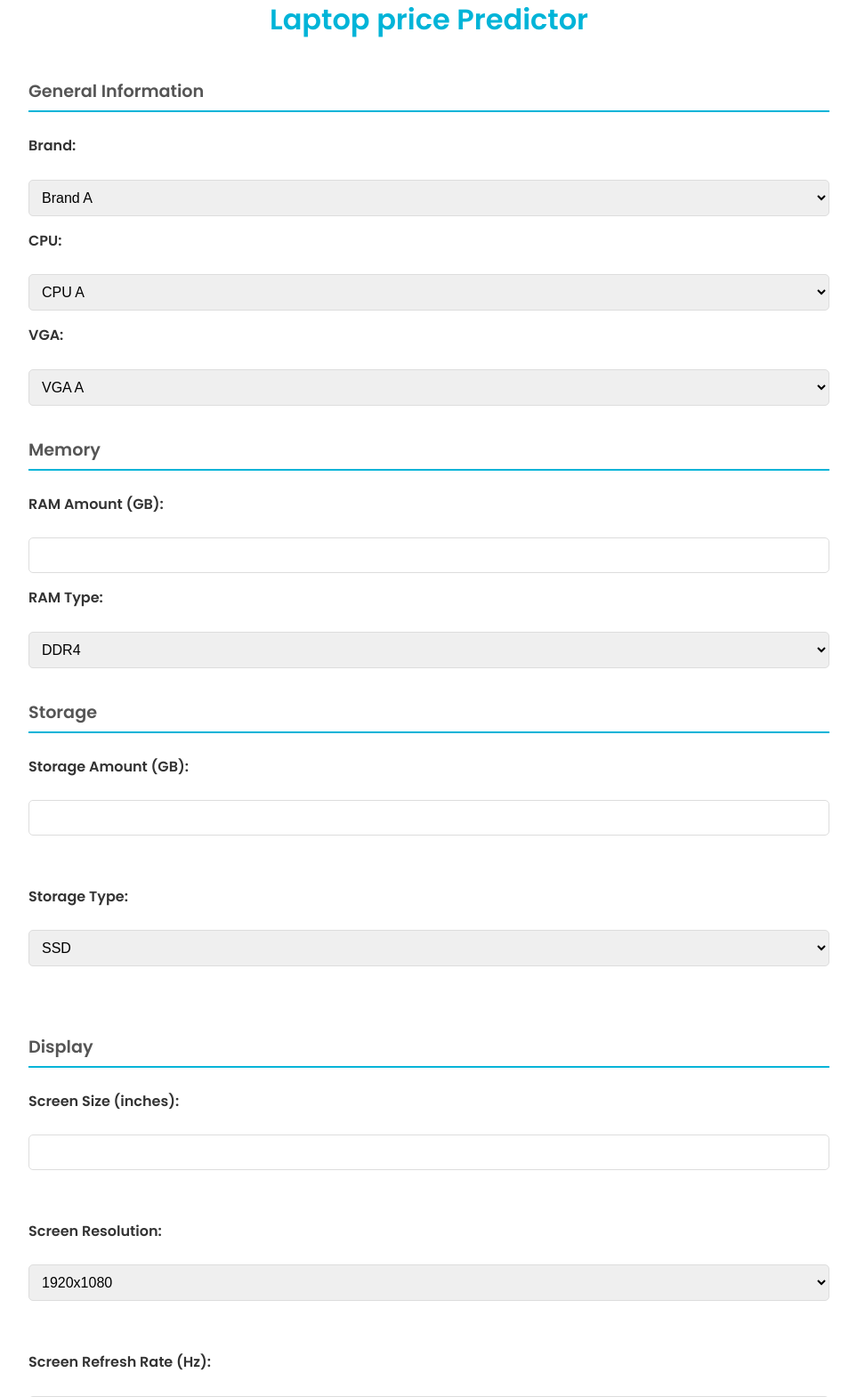
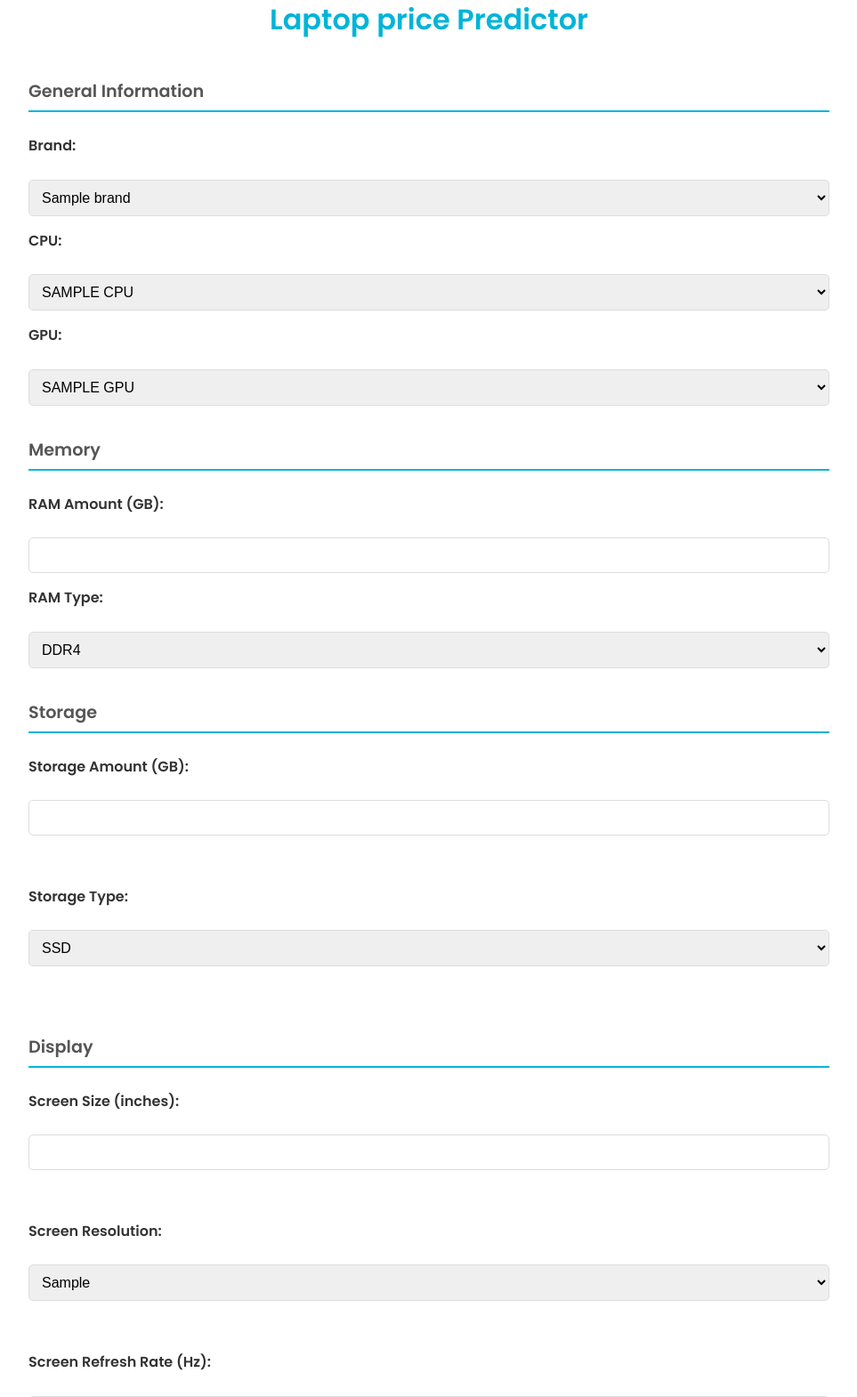
Before and after one commit to auphong2707/laptop-price-prediction-ds-prj, a Flask app: template flask_app/templates/predictor.html in a window 1280 px wide. Shown: the part 323-1893 px from the top of the page at 89% size, without its empty margins (158-1121 px from the left). Run offline with Flask 2, Linux system fonts and the light colour scheme; the template is opened without the code that fills it: most values are stand-ins (such as "Sample title", 1, 10 or a date in 2020); parts of the project's set-up code (start-up, migrations or seed data) failed here and were passed over; some libraries are stand-ins or nearby versions.

Commit message:
Adjust Predictor UI

```diff
--- a/flask_app/app.py
+++ b/flask_app/app.py
@@ -4,15 +4,19 @@ from flask import Flask, render_template, request, redirect, send_file, send_fro
 import pdfkit
 from helper import *
 
-TABLE_LIST = get_table_list()
-EDA_PATH = '/app/data_analysis/results/eda/'
-EDA_LIST = [f for f in os.listdir(EDA_PATH) if os.path.isfile(os.path.join(EDA_PATH, f))]
-
 app = Flask(__name__)
 
 @app.route('/')
 def home():
     return redirect(url_for('predictor'))
+
+# [PREDICTOR]
+# ---------------------------------------------------------------------------------------------
+BRAND_LIST = ['lenovo', 'hp', 'asus', 'acer', 'dell', 'apple', 'msi', 'lg', 'gigabyte', 'microsoft']
+CPU_LIST = sorted(get_latest_table('cpu_specs')['name'].tolist())
+GPU_LIST = sorted(get_latest_table('gpu_specs')['name'].tolist())
+SCREEN_RESOLUTION_LIST = sorted(get_latest_table('laptop_specs')['screen_resolution'].dropna().unique().tolist())
+DEFAULT_OS_LIST = sorted(get_latest_table('laptop_specs')['default_os'].dropna().unique().tolist())
 
 @app.route('/predictor', methods=['GET', 'POST'])
 def predictor():
@@ -21,8 +25,28 @@ def predictor():
         form_data = request.form
         # For demonstration, just echo the input
         prediction = f"Received input: {form_data}"
-        return render_template('predictor.html', prediction=prediction)
-    return render_template('predictor.html')
+        return render_template('predictor.html',
+                               brands=BRAND_LIST,
+                               cpus=CPU_LIST,
+                               gpus=GPU_LIST,
+                               screen_resolutions=SCREEN_RESOLUTION_LIST,
+                               prediction=prediction)
+
+    return render_template('predictor.html',
+                           brands=BRAND_LIST,
+                           cpus=CPU_LIST,
+                           gpus=GPU_LIST,
+                           screen_resolutions=SCREEN_RESOLUTION_LIST)
+
+# ---------------------------------------------------------------------------------------------
+
+
+
+
+# [DATA_ANALYSIS]
+# ---------------------------------------------------------------------------------------------
+EDA_PATH = '/app/data_analysis/results/eda/'
+EDA_LIST = [f for f in os.listdir(EDA_PATH) if os.path.isfile(os.path.join(EDA_PATH, f))]
 
 @app.route('/data_analysis/<eda_name>')
 def data_analysis(eda_name):
@@ -73,6 +97,14 @@ def serve_eda(eda_name):
         return send_from_directory(EDA_PATH, eda_name)
     else:
         return f"File {eda_name} not found", 404
+# ---------------------------------------------------------------------------------------------
+
+
+
+
+# [DATABASE]
+# ---------------------------------------------------------------------------------------------
+TABLE_LIST = get_table_list()
 
 @app.route('/database/<table_name>')
 def database(table_name):
@@ -105,6 +137,7 @@ def download_csv(table_name):
 
     # Send the file to the user
     return send_file(response, mimetype='text/csv', as_attachment=True, download_name=f'{table_name}.csv')
+# ---------------------------------------------------------------------------------------------
 
 
 if __name__ == '__main__':
--- a/flask_app/static/styles.css
+++ b/flask_app/static/styles.css
@@ -75,7 +75,7 @@ nav a:hover {
 }
 
 .content-predictor {
-    min-width: 900px;
+    width: 900px;
     margin: 20px;
     padding: 30px 100px 50px 100px;
     background: white;
--- a/flask_app/templates/base.html
+++ b/flask_app/templates/base.html
@@ -6,6 +6,9 @@
     <link rel="stylesheet" href="https://fonts.googleapis.com/css2?family=Poppins:wght@300;400;600&display=swap">
     <link rel="stylesheet" href="{{ url_for('static', filename='styles.css') }}">
     <link rel="stylesheet" href="https://cdnjs.cloudflare.com/ajax/libs/font-awesome/6.0.0-beta3/css/all.min.css">
+    <link href="https://cdn.jsdelivr.net/npm/select2@4.1.0/dist/css/select2.min.css" rel="stylesheet" />
+    <script src="https://cdn.jsdelivr.net/npm/select2@4.1.0/dist/js/select2.min.js"></script>
+
     <title>Laptop price Predictor App</title>
 </head>
 <body>
--- a/flask_app/templates/predictor.html
+++ b/flask_app/templates/predictor.html
@@ -5,24 +5,24 @@
     <form method="POST">
         <h3>General Information</h3>
         <label for="brand">Brand:</label>
-        <select id="brand" name="brand" required>
-            <option value="Brand A">Brand A</option>
-            <option value="Brand B">Brand B</option>
-            <option value="Brand C">Brand C</option>
+        <select id="brand" name="brand" class="select2" required>
+            {% for brand in brands %}
+            <option value="{{ brand }}">{{ brand.capitalize() }}</option>
+            {% endfor %}
         </select>
 
         <label for="cpu">CPU:</label>
-        <select id="cpu" name="cpu" required>
-            <option value="CPU A">CPU A</option>
-            <option value="CPU B">CPU B</option>
-            <option value="CPU C">CPU C</option>
+        <select id="cpu" name="cpu" class="select2" required>
+            {% for cpu in cpus %}
+            <option value="{{ cpu }}">{{ cpu.upper() }}</option>
+            {% endfor %}
         </select>
 
-        <label for="vga">VGA:</label>
+        <label for="vga">GPU:</label>
         <select id="vga" name="vga" required>
-            <option value="VGA A">VGA A</option>
-            <option value="VGA B">VGA B</option>
-            <option value="VGA C">VGA C</option>
+            {% for gpu in gpus %}
+            <option value="{{ gpu }}">{{ gpu.upper() }}</option>
+            {% endfor %}
         </select>
 
         <h3>Memory</h3>
@@ -50,9 +50,9 @@
 
         <label for="screen_resolution">Screen Resolution:</label>
         <select id="screen_resolution" name="screen_resolution" required>
-            <option value="1920x1080">1920x1080</option>
-            <option value="2560x1440">2560x1440</option>
-            <option value="3840x2160">3840x2160</option>
+            {% for screen_resolution in screen_resolutions %}
+            <option value="{{ screen_resolution }}">{{ screen_resolution }}</option>
+            {% endfor %}
         </select><br>
 
         <label for="screen_refresh_rate">Screen Refresh Rate (Hz):</label>
@@ -133,4 +133,14 @@
     </div>
     {% endif %}
 </div>
+
+<script>
+    document.addEventListener("DOMContentLoaded", function() {
+        $('.select2').select2({
+            placeholder: "Select an option",
+            allowClear: true
+        });
+    });
+</script>
+
 {% endblock %}
```
Also changed, not shown: flask_app/helper.py (+8 -0 lines).
